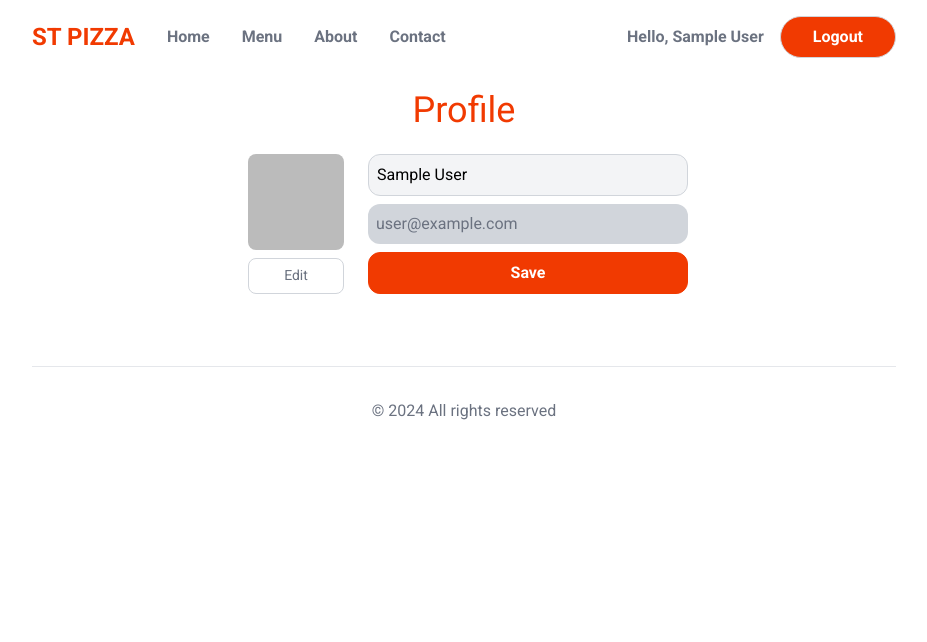
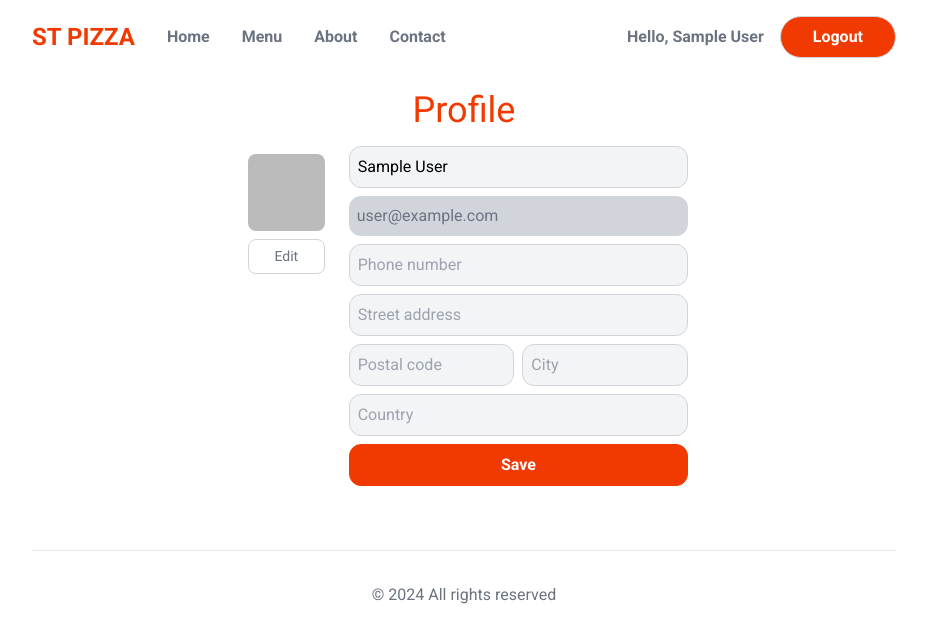
Before and after one commit to ParvinMusayev/food-ordering-app, a Next.js app: page /profile in a window 1280 px wide. Shown: the top 642 px of the page, without its empty margins (176-1103 px from the left). Built offline with nearby package versions, Linux system fonts and the light colour scheme; no server answers; sample sign-in values are in the browser's storage.

Commit message:
fixes errors

```diff
--- a/src/app/api/profile/route.js
+++ b/src/app/api/profile/route.js
@@ -10,11 +10,19 @@ export async function PUT(req) {
 
   const email = session.user.email;
 
-  if ("name" in data) {
-    //uptade user name
-
-    await User.updateOne({ email }, { name: data.name });
-  }
+  //uptade user name
+  await User.updateOne({ email }, data);
 
   return Response.json(true);
 }
+
+export async function GET(req) {
+  mongoose.connect(process.env.MONGO_URL);
+
+
+  const session = await getServerSession(authOptions);
+
+  const email = session.user.email;
+
+  return Response.json(await User.findOne({ email }));
+}
--- a/src/app/profile/page.js
+++ b/src/app/profile/page.js
@@ -11,11 +11,26 @@ import toast from "react-hot-toast";
 export default function ProfilePage() {
   const session = useSession();
   const { status } = session;
+
   const [userName, setUserName] = useState("");
+  const [phone, setPhone] = useState("");
+  const [streetAddress, setStreetAddress] = useState("");
+  const [postalCode, setPostalCode] = useState("");
+  const [city, setCity] = useState("");
+  const [country, setCountry] = useState("");
 
   useEffect(() => {
     if (status === "authenticated") {
       setUserName(session.data.user.name);
+      fetch("/api/profile").then((response) => {
+        response.json().then((data) => {
+          setPhone(data.phone);
+          setStreetAddress(data.streetAddress);
+          setPostalCode(data.postalCode);
+          setCity(data.city);
+          setCountry(data.country);
+        });
+      });
     }
   }, [session, status]);
 
@@ -26,7 +41,14 @@ export default function ProfilePage() {
       const response = await fetch("/api/profile", {
         method: "PUT",
         headers: { "Content-Type": "application/json" },
-        body: JSON.stringify({ name: userName }),
+        body: JSON.stringify({
+          name: userName,
+          streetAddress,
+          phone,
+          postalCode,
+          city,
+          country,
+        }),
       });
       if (response.ok) resolve();
       else reject();
@@ -66,7 +88,7 @@ export default function ProfilePage() {
       <h1 className="text-center text-primary text-4xl mb-4">Profile</h1>
 
       <div className="max-w-md mx-auto">
-        <div className="flex gap-4 items-center">
+        <div className="flex gap-4 ">
           <div>
             <div className="p-2 rounded-lg relative max-w-[120px]">
               <Image
@@ -97,6 +119,39 @@ export default function ProfilePage() {
               placeholder="First and last name"
             />
             <input type="email" value={session.data.user.email} disabled />
+
+            <input
+              value={phone}
+              onChange={(ev) => setPhone(ev.target.value)}
+              type="tel"
+              placeholder="Phone number"
+            />
+            <input
+              value={streetAddress}
+              onChange={(ev) => setStreetAddress(ev.target.value)}
+              type="text"
+              placeholder="Street address"
+            />
+            <div className="flex gap-2">
+              <input
+                value={postalCode}
+                onChange={(ev) => setPostalCode(ev.target.value)}
+                type="text"
+                placeholder="Postal code"
+              />
+              <input
+                value={city}
+                onChange={(ev) => setCity(ev.target.value)}
+                type="text"
+                placeholder="City"
+              />
+            </div>
+            <input
+              value={country}
+              onChange={(ev) => setCountry(ev.target.value)}
+              type="text"
+              placeholder="Country"
+            />
             <button type="submit">Save</button>
           </form>
         </div>
--- a/src/models/User.js
+++ b/src/models/User.js
@@ -5,6 +5,11 @@ const UserSchema = new Schema(
     name: { type: String },
     email: { type: String, required: true, unique: true },
     password: { type: String },
+    phone: { type: String },
+    streetAddress: { type: String },
+    postalCode: { type: String },
+    city: { type: String },
+    country: { type: String },
   },
   { timestamps: true }
 );
```
